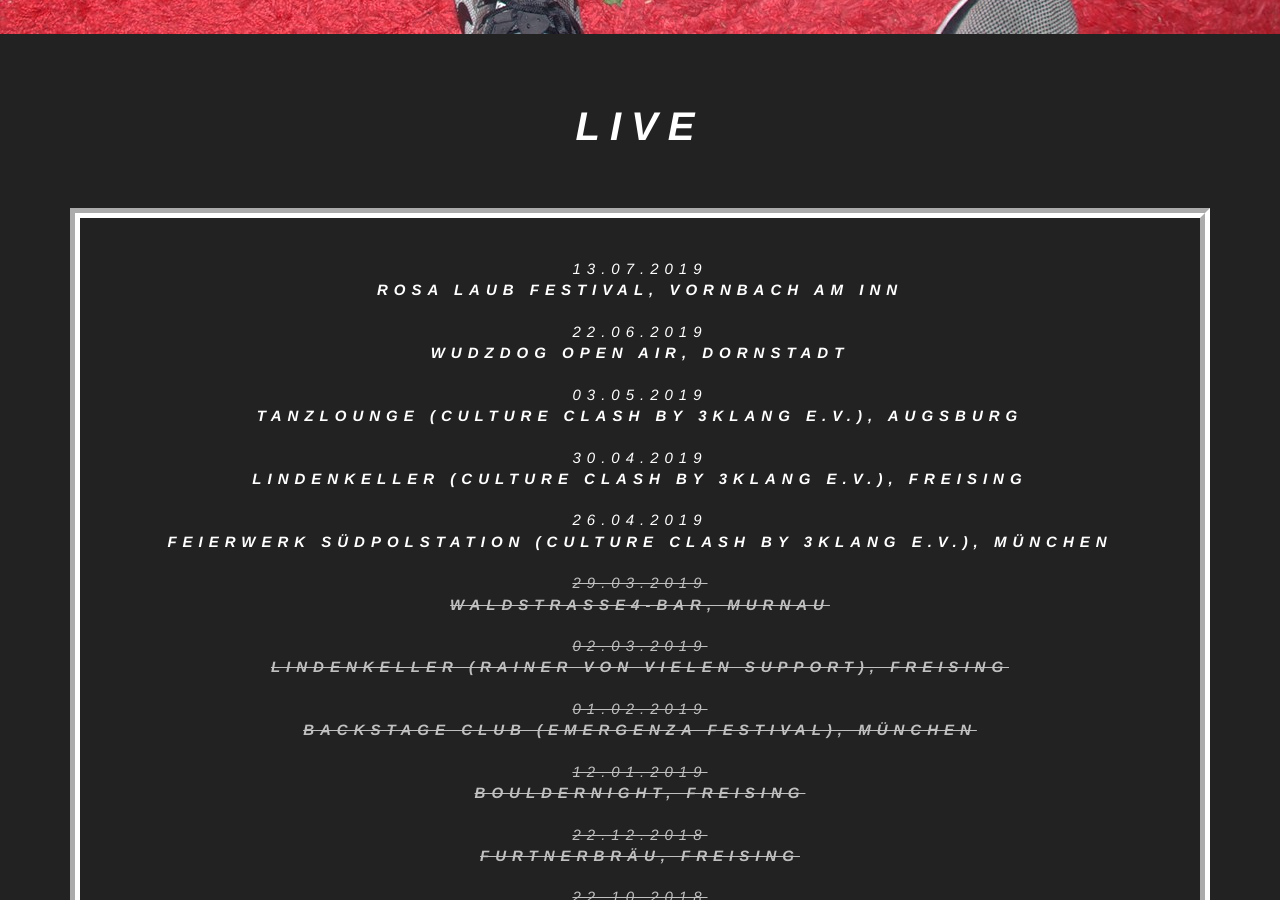
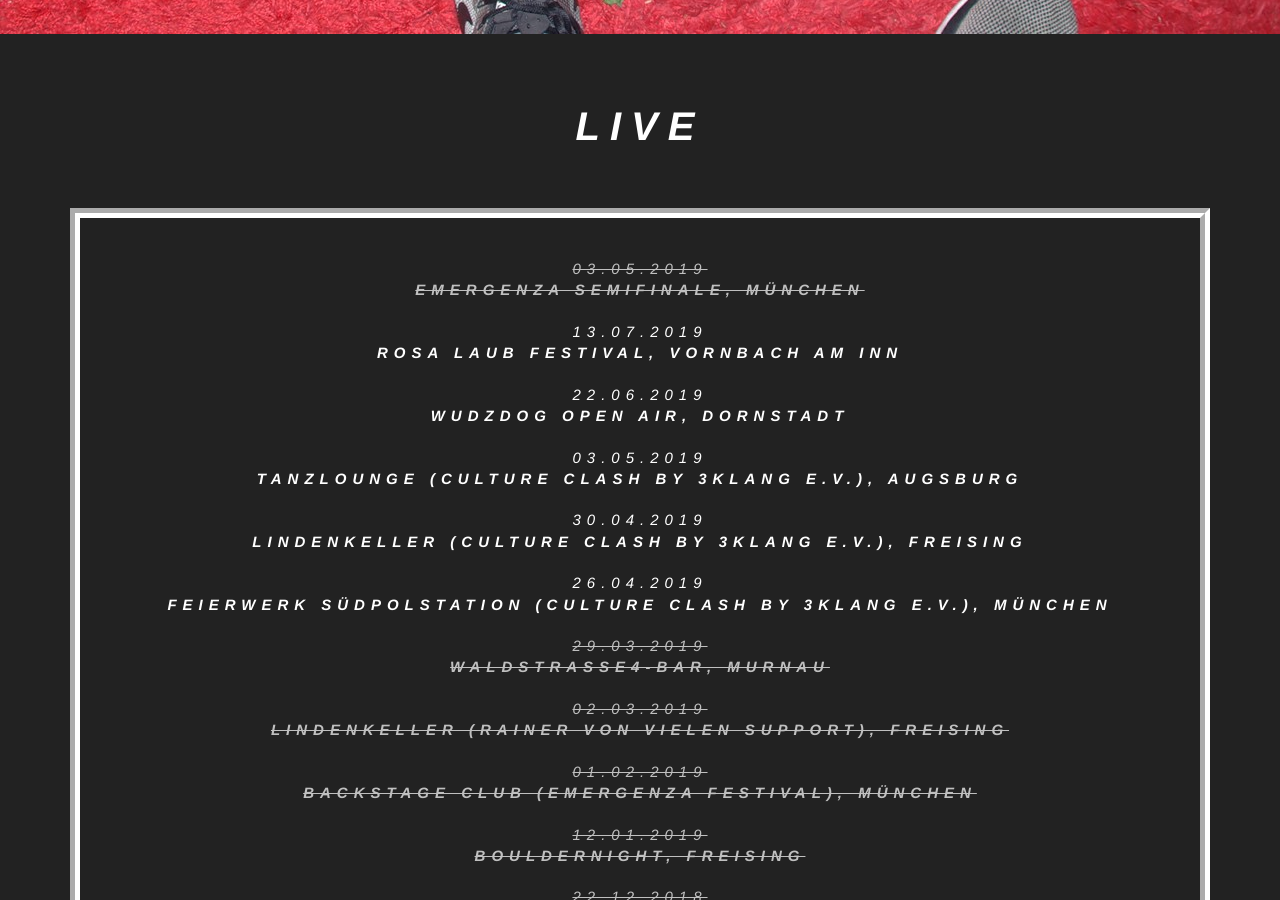
Before and after one commit to jabbadafunk/jabbadafunk.github.io, a Jekyll site: the page built from index.html, in a window 1280 px wide and 900 px high, scrolled down 866 px. Built offline with Jekyll 4.4.1, drawn with Linux system fonts in a browser that asks for light colours.

Commit message:
Update from Forestry.io jabbadafunk@gmail.com updated _data/gigs.yml

```diff
--- a/_data/gigs.yml
+++ b/_data/gigs.yml
@@ -1,4 +1,7 @@
 ---
+- location: Emergenza Semifinale, München
+  date: 2019-05-03 22:00:00 +0000
+  completed: ''
 - location: 'Rosa Laub Festival, Vornbach am Inn '
   date: 2019-07-13 14:30:00 +0000
   completed: false
```
